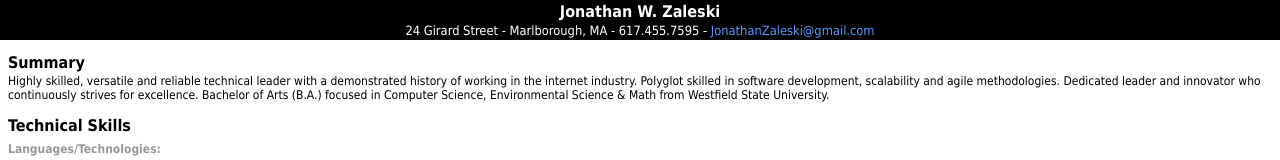
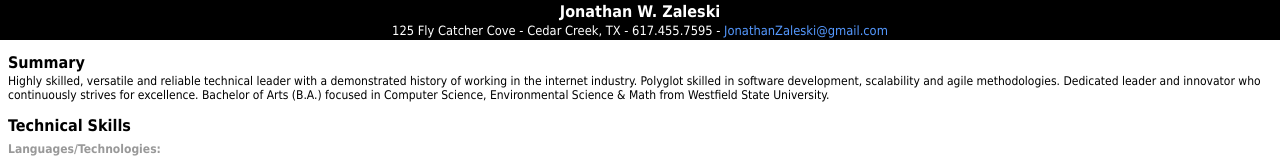
Before and after one commit to jzaleski/resume, a plain HTML site: page index.html in a window 1280 px wide. Shown: the top 160 px of the page. Drawn offline with Linux system fonts and the light colour scheme.

Commit message:
Update address

```diff
--- a/index.html
+++ b/index.html
@@ -140,7 +140,7 @@
   <body>
     <div class="header">
       <div class="name bold">Jonathan W. Zaleski</div>
-      <div class="contact_information">24 Girard Street - Marlborough, MA - 617.455.7595 - <a class="email" href="mailto:JonathanZaleski@gmail.com">JonathanZaleski@gmail.com</a></div>
+      <div class="contact_information">125 Fly Catcher Cove - Cedar Creek, TX - 617.455.7595 - <a class="email" href="mailto:JonathanZaleski@gmail.com">JonathanZaleski@gmail.com</a></div>
     </div>
     <div class="subsection">
       <div class="small_spacer">&nbsp;</div>
```
